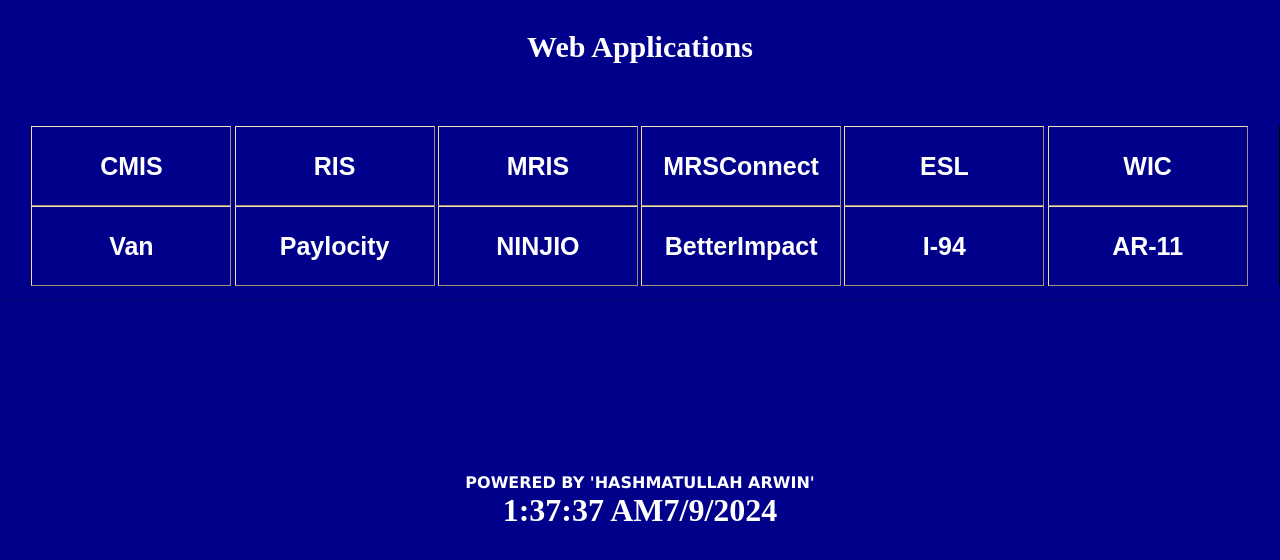
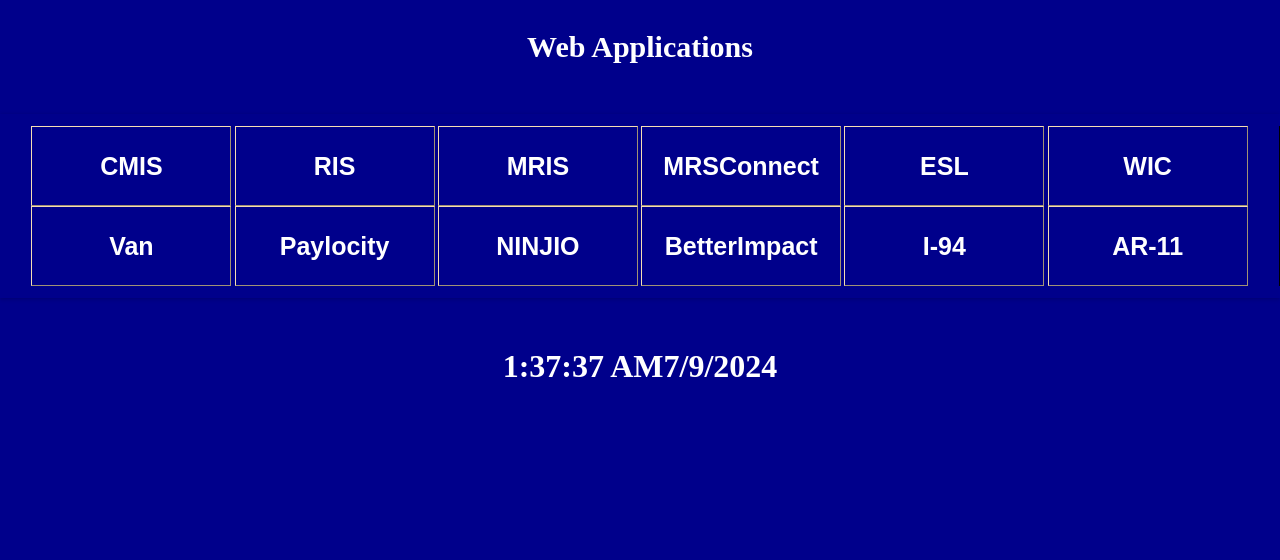
Before and after one commit to HashmatullahArwin/mywebappshome, a plain HTML site: page index.html in a window 1280 px wide. Drawn offline with Linux system fonts and the light colour scheme.

Commit message:
Update index.html

```diff
--- a/index.html
+++ b/index.html
@@ -32,7 +32,7 @@
 
   </div>
   </div>
-  <div><p id="pow">POWERED BY 'HASHMATULLAH ARWIN'</p></div>
+  <!--<div><p id="pow">POWERED BY 'HASHMATULLAH ARWIN'</p></div>-->
   <div class="container">
     <h1 id="current-time"></h1>
     <h1 id="current-date"></h1>
```
